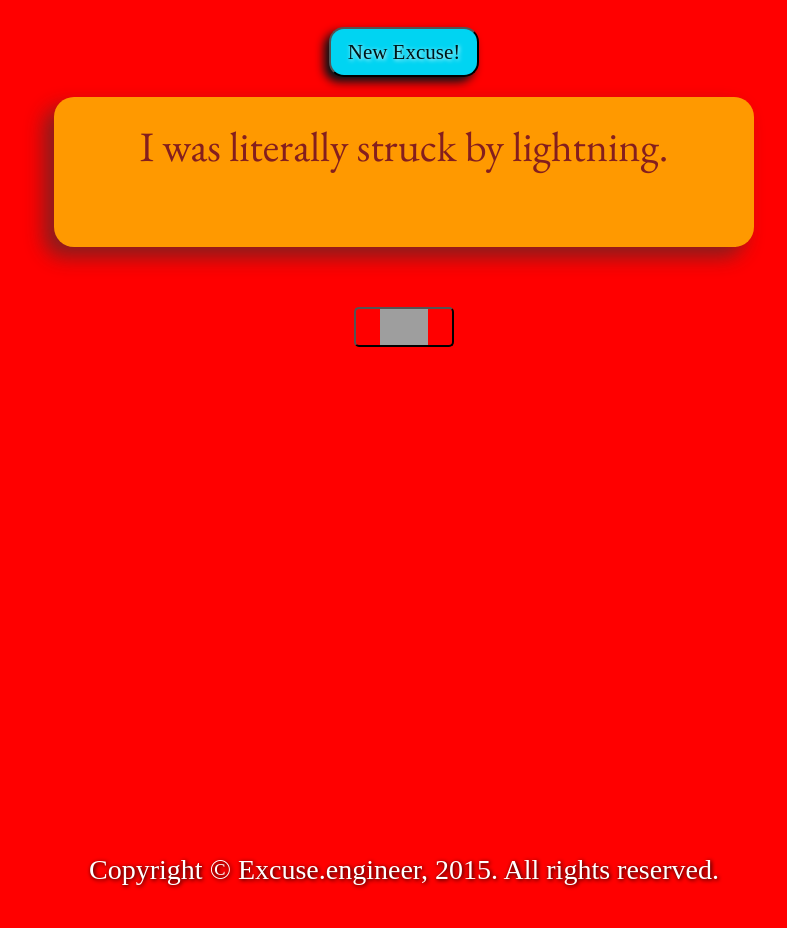
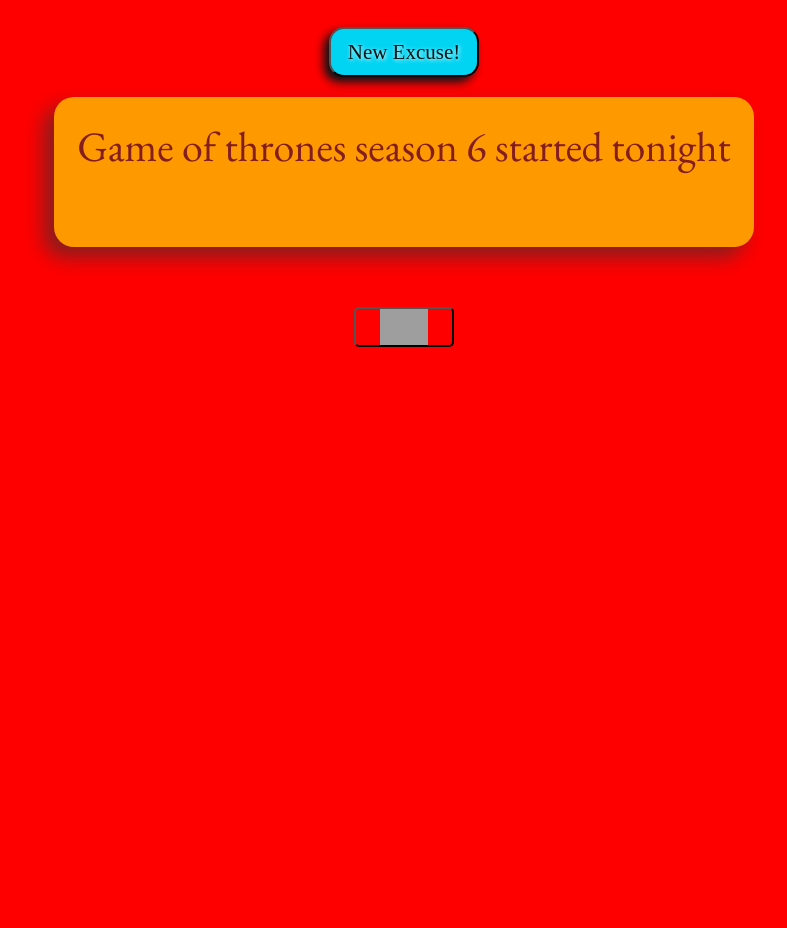
Before and after one commit to bradford-hamilton/Excuse.engineer, a plain HTML site: page excuse.html in a window 1280 px wide. Shown: the part 298-1226 px from the top of the page, without its empty margins (281-1068 px from the left). After the commit the page ends 800 px from the top, so only its background shows below. Drawn offline with nearby package versions, Linux system fonts and the light colour scheme; grey boxes are pictures that could not be loaded.

Commit message:
add more

```diff
--- a/excuse.html
+++ b/excuse.html
@@ -26,9 +26,7 @@
         </a>
       </div>
 
-      <footer>
-        <p>Copyright &copy Excuse.engineer, 2015. All rights reserved.</p>
-      </footer>
+
     </div>
   </body>
 
--- a/script.js
+++ b/script.js
@@ -7,7 +7,8 @@
     child and got a flat tire?","Damsel in Distress!!!!", "Too much junk in the trunk!", "\
      But.. it's 420", "Loose Caboose!", "I was literally struck by lightning.", " \
       Game of thrones season 6 started tonight", "There was a penny on the track", "\
-      Re-routed to Hawaii", "Dazed and Confused", "I swear I saw a squirrel", "LANDSHARKS!"];
+      Re-routed to Hawaii", "Dazed and Confused", "I swear I saw a squirrel", "LANDSHARKS!", "\
+      I was sexting the conductor", "I was going off the rails on a crazy train"];
     randomQuote = quotes[Math.floor(Math.random()*quotes.length)];
     quoteAuthor = randomQuote.split("@");
     $('.saying').text(quoteAuthor[0]);
```
